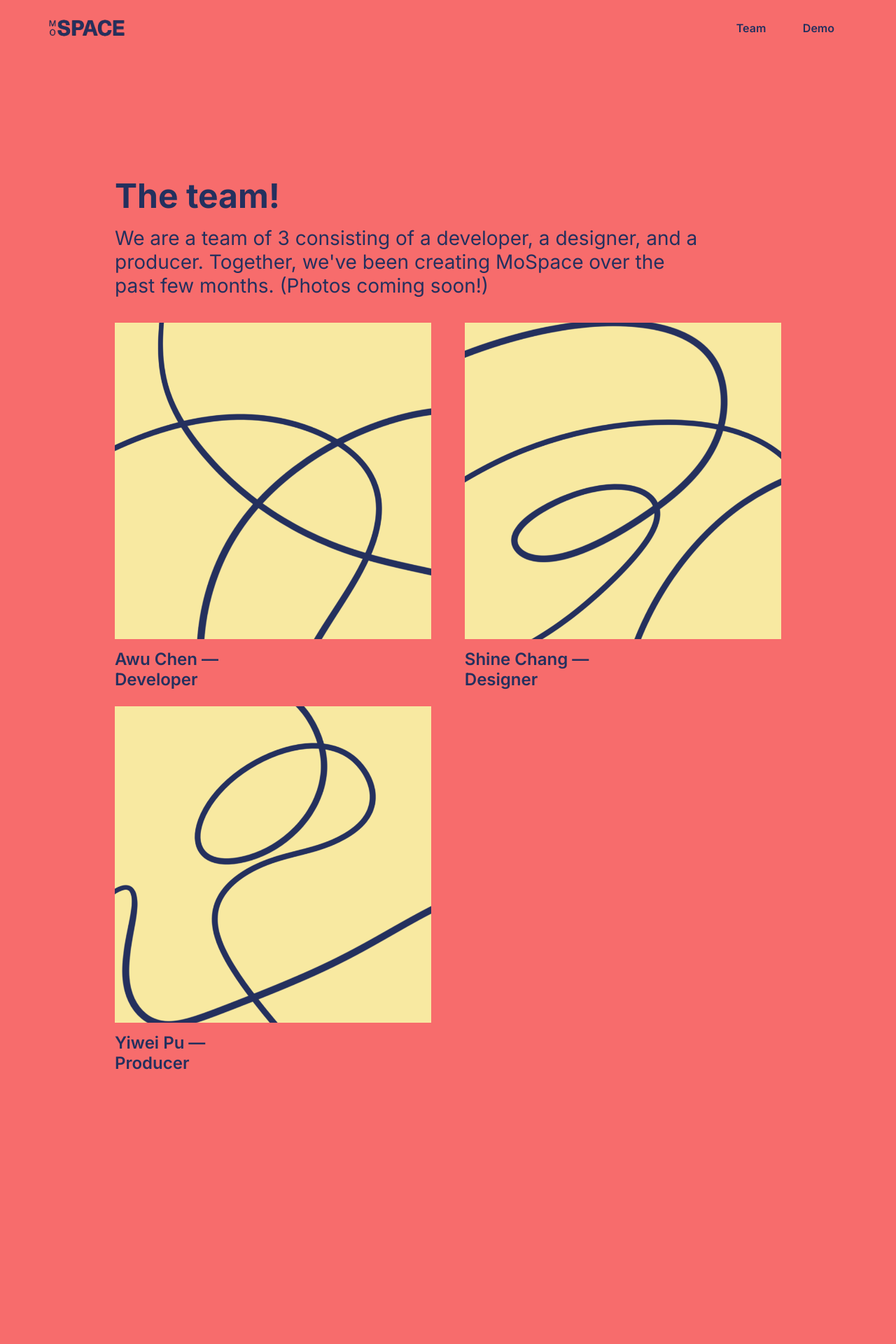
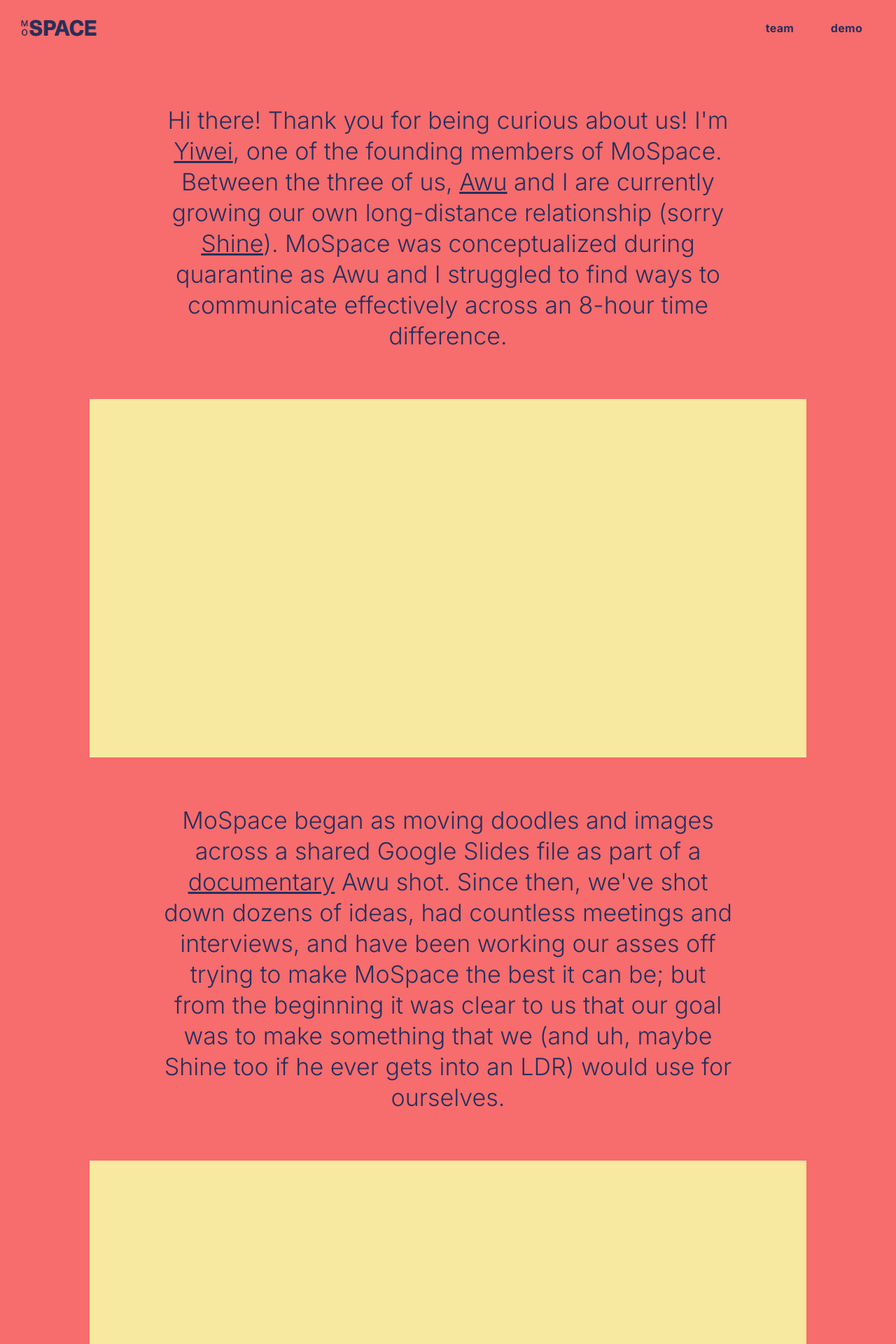
Before and after one commit to AwuChen/MoSpace, a PHP site: page /team.html in a window 1280 px wide. Shown: the top 1920 px of the page at 70% size. Before the commit the page ends 1528 px from the top, so only its background shows below. Run offline with PHP 8.4, Linux system fonts and the light colour scheme.

Commit message:
changed layouts, team page content

```diff
--- a/public/index.html
+++ b/public/index.html
@@ -20,15 +20,15 @@
 		<nav>
 			<a href="index.html"><img id="logo" src="logo.png"></a>
 			<ul>
-				<li><a href="team.html">Team</a></li>
-				<li><a href="demo.html">Demo</a></li>
+				<li><a href="team.html">team</a></li>
+				<li><a href="demo.html">demo</a></li>
 			</ul>
 		</nav>
 	</div>
 
 	<main>
 		<h1>A <span id="highlight">home </span><br>for LDR couples.</h1>
-		<h3>Look, we get it. Long distance relationships are super tough. We know because we're in them too. We've designed MoSpace to safekeep the rare, precious moments between you and your partner.</h3>
+		<h3>Look, we get it. Long distance relationships are super tough. We know 'cause we're in them too. We've designed MoSpace to help safekeep the rare, precious moments between you and your partner in a virtual space you'd be happy to call "home".</h3>
 
 		<form onsubmit="Submit(); confirmation();">
 			<input id="email" type="text" placeholder="Your email address" required>
--- a/public/styles_general.css
+++ b/public/styles_general.css
@@ -25,11 +25,13 @@ body {
 	top: 0px;
 	width: 100%;
 	height: 80px;
+
+	z-index: 5;
 }
 
 nav {
 	position: relative;
-	max-width: 1200px;
+	/*max-width: 1200px;*/
 	height: 80px;
 	margin: auto;
 }
@@ -51,12 +53,13 @@ nav ul {
 
 nav li {
 	display: inline;
+	letter-spacing: 0.3px;
 	padding: 12px 24px;
 }
 
 nav li a:link, a:visited {
 	font-size: 16px;
-	font-weight: 600;
+	font-weight: 700;
 	color: var(--color3);
 }
 
@@ -65,7 +68,7 @@ nav li a:hover {
 }
 
 main {
-	max-width: 1000px;
+	width: 80%;
 	margin: auto;
 	margin-bottom: 180px;
 }
--- a/public/styles_team.css
+++ b/public/styles_team.css
@@ -1,22 +1,74 @@
-h1 {
+main {
+    display: block;
+    position: relative;
+    text-align: center;
+    margin-top: 150px;
+}
+
+/*h1 {
     font-size: 48px;
     font-weight: 600px;
     color: var(--color3);
-	margin-top: 250px;
-	margin: 250px 24px 0px 24px;
+    margin: 24px 24px;
+}*/
+
+h3 {
+    width: 80%;
+    font-size: 34px;
+    font-weight: 300;
+    line-height: 44px;
+    color: var(--color3);
+    margin: auto;
 }
 
-h3 {
-	max-width: 850px;
-	font-size: 28px;
-	font-weight: 400;
+.underline {
+    text-decoration: underline;
     color: var(--color3);
-	margin: 14px 24px 0px 24px;
+}
+
+.underline:hover {
+    color: var(--color2);
+}
+
+.portrait {
+    position: absolute;
+    width: 250px;
+    transform: translate(-170px, 55px);
+}
+
+#portraity {
+    display: none;
+}
+
+#portraita {
+	display: none;
+}
+
+#portraits {
+	display: none;
+}
+
+#namey:hover+#portraity {
+    display: initial;
+}
+
+#namea:hover+#portraita {
+	display: initial;
+}
+
+#names:hover+#portraits {
+	display: initial;
+}
+
+.divider {
+    display: block;
+    width: 100%;
+    margin: 68px 0px;
 }
 
 #team {
     text-align: justify;
-	margin: 24px;
+    margin: 56px 24px;
 }
 
 .profile {
@@ -32,7 +84,7 @@ h3 {
 
 .profile h5 {
     font-size: 24px;
-	font-weight: 600;
+    font-weight: 500;
     color: var(--color3);
     margin-top: 14px;
 }
--- a/public/team.html
+++ b/public/team.html
@@ -1,14 +1,12 @@
 <!doctype html>
 <html lang="en">
+
 <head>
     <meta charset="utf-8">
     <meta name="viewport" content="width=device-width, initial-scale=1.0">
-
     <title>MoSpace | Team</title>
-
     <link href="styles_general.css" rel="stylesheet">
     <link href="styles_team.css" rel="stylesheet">
-
     <link href="https://fonts.googleapis.com/css2?family=Inter:wght@100;200;300;400;500;600;700;800;900&display=swap" rel="stylesheet">
     <link href="https://fonts.googleapis.com/icon?family=Material+Icons" rel="stylesheet">
 </head>
@@ -18,16 +16,19 @@
         <nav>
             <a href="index.html"><img id="logo" src="logo.png"></a>
             <ul>
-				<li><a href="team.html">Team</a></li>
-				<li><a href="demo.html">Demo</a></li>
+                <li><a href="team.html">team</a></li>
+                <li><a href="demo.html">demo</a></li>
             </ul>
         </nav>
     </div>
-
     <main>
-		<h1>The team!</h1>
-		<h3>We are a team of 3 consisting of a developer, a designer, and a producer. Together, we've been creating MoSpace over the past few months. (Photos coming soon!)</h3>
-
+        <h3>Hi there! Thank you for being curious about us! I'm <span class="underline" id="namey">Yiwei</span><img class="portrait" id="portraity" src="team_yiwei.png">, one of the founding members of MoSpace. Between the three of us, <span class="underline" id="namea">Awu</span><img class="portrait" id="portraita" src="team_awu.png"> and I are currently growing our own long-distance relationship (sorry <span class="underline" id="names">Shine</span><img class="portrait" id="portraits" src="team_shine.png">). MoSpace was conceptualized during quarantine as Awu and I struggled to find ways to communicate effectively across an 8-hour time difference.</h3>
+        <img class="divider" src="img_temp.png">
+        <h3>MoSpace began as moving doodles and images across a shared Google Slides file as part of a <a class="underline" href="https://www.youtube.com/watch?v=dtla_S8lXIc" target="_blank">documentary</a> Awu shot. Since then, we've shot down dozens of ideas, had countless meetings and interviews, and have been working our asses off trying to make MoSpace the best it can be; but from the beginning it was clear to us that our goal was to make something that we (and uh, maybe Shine too if he ever gets into an LDR) would use for ourselves.</h3>
+        <img class="divider" src="img_temp.png">
+        <h3>MoSpace was made to serve those in predicaments similar to ours. When you've got so much to share but your partner is busy or sleeping. To have a place you can come back to when you miss your partner.</h3>
+        <img class="divider" src="img_temp.png">
+        <h3>As you may have picked up, this wierd trio of friends&mdash;Yiwei and Awu (and Shine)&mdash;make up the team behind MoSpace; our respective fortes being in film, immersive media, and graphic design. Together, we've been creating MoSpace over the past few months. (Photos coming soon!)</h3>
         <div id="team">
             <div class="profile">
                 <img src="team_awu.png">
@@ -42,11 +43,10 @@
                 <h5>Yiwei Pu &mdash; <br>Producer</h5>
             </div>
         </div>
+        <h3>In case you're wondering, MoSpace isn't our first rodeo! We've worked on/led a few projects other people also enjoyed (winning a few awards on the way) before we began our journey developing MoSpace. <a class="underline" href="#" target="_blank" style="font-style: italic;">Ama's Momento</a> is a multimedia experience that encapsulated the dreams of Awu's grandmother (<a class="underline" href="https://www.indiecade.com/amas-momento/" target="_blank">IndieCade</a>/<a class="underline" href="https://www.latimes.com/entertainment-arts/story/2019-10-13/indiecade-shows-whats-next-underground-gaming" target="_blank">LA Times</a>). <a class="underline" href="#" target="_blank" style="font-style: italic;">Dear Mom</a> is a VR film we did for Mothers' Day this year depicting the cultural and generational conflicts between a Chinese-American artist and her traditional Chinese mother(<a class="underline" href="https://www.oculus.com/blog/dear-mom-a-mothers-day-virtual-reality-film-about-asian-pacific-immigrants/" target="_blank">Oculus</a>).</h3>
     </main>
-
     <footer>
     </footer>
-
     <script src="scripts_general.js"></script>
     <script src="scripts_index.js"></script>
 </body>
```
Also changed, not shown: public/styles.css (deleted, +0 -116 lines), public/styles_index.css (+6 -5 lines), public/img_temp.png (added), 1 other file. Lines whose indentation alone changed are shown as unchanged.
